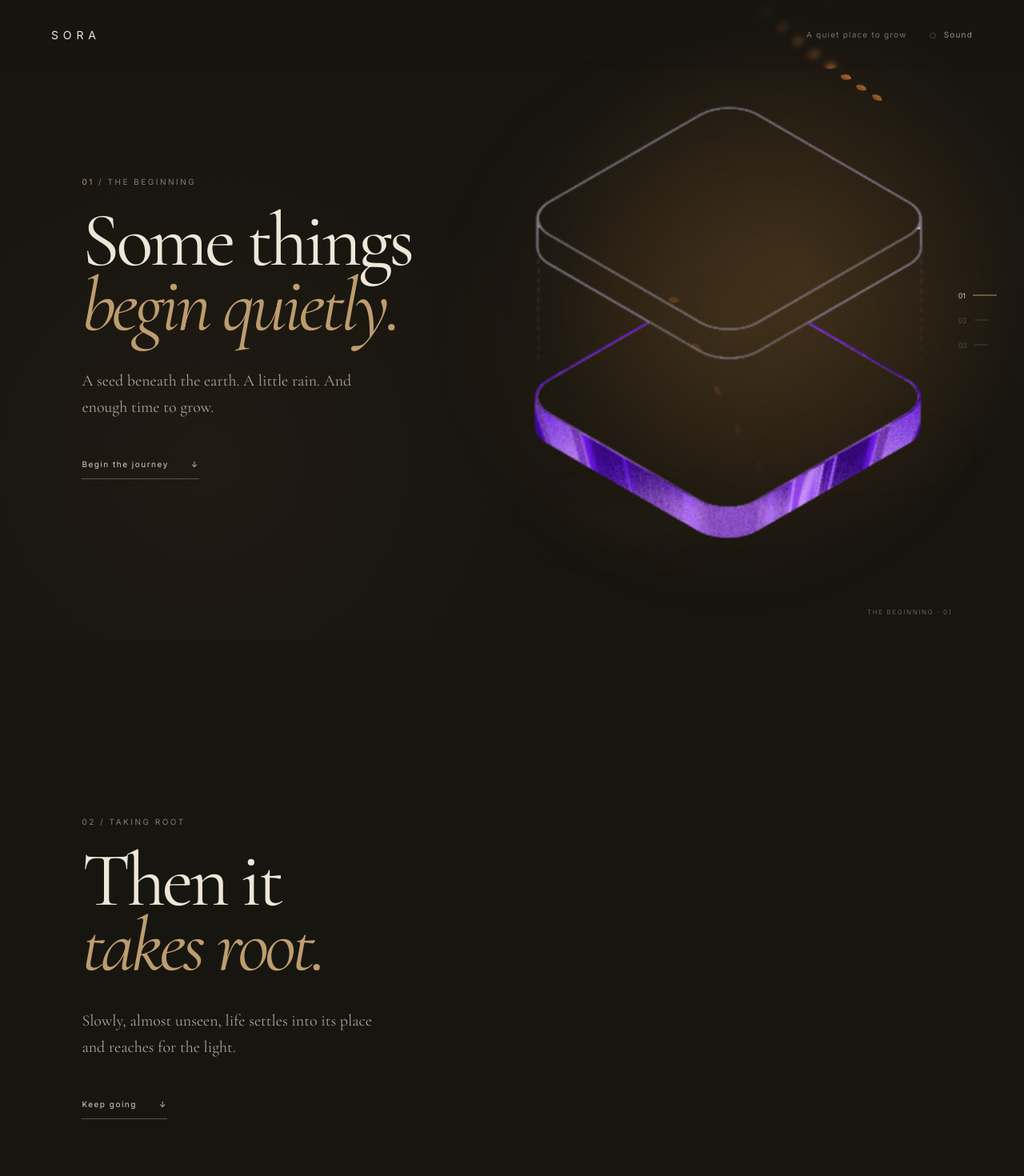
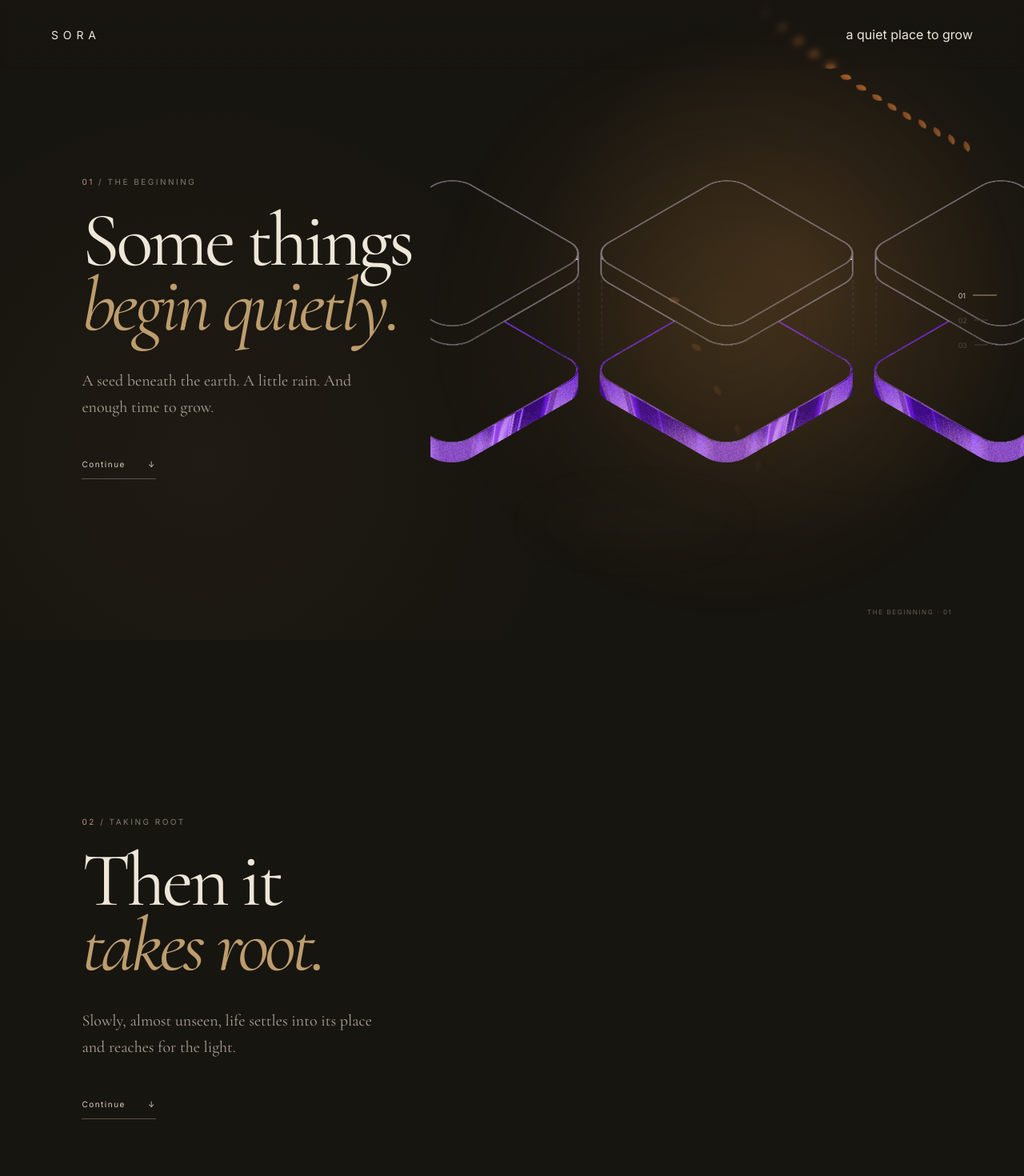
Before and after one commit to RAj-TIWARII/Sora, a React (Vite) app: page / in a window 1280 px wide. Shown: the top 1470 px of the page at 80% size. Built offline with nearby package versions, Linux system fonts and the light colour scheme.

Commit message:
Build layered painted tree scene

```diff
--- a/src/App.jsx
+++ b/src/App.jsx
@@ -3,70 +3,140 @@ import './App.css'
 import treeArtwork from './assets/hero.png'
 
 const phases = [
-  { id: 'beginning', number: '01', kicker: 'The beginning', title: <>Some things<br /><em>begin quietly.</em></>, text: 'A seed beneath the earth. A little rain. And enough time to grow.', accent: 'dawn' },
-  { id: 'roots', number: '02', kicker: 'Taking root', title: <>Then it<br /><em>takes root.</em></>, text: 'Slowly, almost unseen, life settles into its place and reaches for the light.', accent: 'morning' },
-  { id: 'growing', number: '03', kicker: 'Growing', title: <>Little by<br /><em>little.</em></>, text: 'A stem becomes a branch. A branch becomes shade. Time does the rest.', accent: 'golden' },
+  {
+    id: 'beginning',
+    number: '01',
+    kicker: 'The beginning',
+    title: <>Some things<br /><em>begin quietly.</em></>,
+    text: 'A seed beneath the earth. A little rain. And enough time to grow.',
+    tone: 'dawn',
+  },
+  {
+    id: 'roots',
+    number: '02',
+    kicker: 'Taking root',
+    title: <>Then it<br /><em>takes root.</em></>,
+    text: 'Slowly, almost unseen, life settles into its place and reaches for the light.',
+    tone: 'morning',
+  },
+  {
+    id: 'growing',
+    number: '03',
+    kicker: 'Growing',
+    title: <>Little by<br /><em>little.</em></>,
+    text: 'A stem becomes a branch. A branch becomes shade. Time does the rest.',
+    tone: 'golden',
+  },
 ]
+
+const leafCount = Array.from({ length: 20 }, (_, index) => index)
+const breezeCount = Array.from({ length: 12 }, (_, index) => index)
 
 function App() {
   const [activePhase, setActivePhase] = useState(0)
-  const [musicOn, setMusicOn] = useState(false)
 
   useEffect(() => {
     const sections = document.querySelectorAll('[data-phase]')
-    const observer = new IntersectionObserver((entries) => {
-      const visible = entries.filter((entry) => entry.isIntersecting).sort((a, b) => b.intersectionRatio - a.intersectionRatio)[0]
-      if (visible) setActivePhase(Number(visible.target.dataset.phase))
-    }, { threshold: [0.25, 0.5, 0.75], rootMargin: '-10% 0px -10% 0px' })
+    const observer = new IntersectionObserver(
+      (entries) => {
+        const visible = entries
+          .filter((entry) => entry.isIntersecting)
+          .sort((a, b) => b.intersectionRatio - a.intersectionRatio)[0]
+
+        if (visible) setActivePhase(Number(visible.target.dataset.phase))
+      },
+      { threshold: [0.2, 0.45, 0.7], rootMargin: '-10% 0px -10% 0px' },
+    )
+
     sections.forEach((section) => observer.observe(section))
     return () => observer.disconnect()
   }, [])
 
   const phase = phases[activePhase]
-  const moveToPhase = (index) => document.getElementById(phases[index].id)?.scrollIntoView({ behavior: 'smooth' })
+  const moveToPhase = (index) => {
+    document.getElementById(phases[index].id)?.scrollIntoView({ behavior: 'smooth' })
+  }
 
   return (
-    <main className={`sora theme-${phase.accent}`}>
+    <main className={`sora tone-${phase.tone}`}>
       <header className="nav">
         <a className="logo" href="#beginning">SORA</a>
-        <div className="navRight">
-          <span className="season">A quiet place to grow</span>
-          <button className={`sound ${musicOn ? 'on' : ''}`} onClick={() => setMusicOn((value) => !value)}>
-            <span className="soundIcon">◌</span>{musicOn ? '37%' : 'Sound'}
-          </button>
-        </div>
+        <span className="navWhisper">a quiet place to grow</span>
       </header>
 
-      <div className="ambient" aria-hidden="true" />
+      <div className="ambient" aria-hidden="true">
+        <div className="ambientTone toneDawn" />
+        <div className="ambientTone toneMorning" />
+        <div className="ambientTone toneGolden" />
+        <div className="ambientVignette" />
+      </div>
 
       <div className="treeStage" aria-hidden="true">
         <div className="treeHalo" />
-        <div className="treeBreath"><img src={treeArtwork} alt="" className="realTree" /></div>
-        <div className="windLayer">{Array.from({ length: 11 }, (_, index) => <i key={index} style={{ '--i': index }} />)}</div>
-        <div className="leafLayer">{Array.from({ length: 14 }, (_, index) => <i key={index} style={{ '--i': index }} />)}</div>
-        <div className="mist mistOne" /><div className="mist mistTwo" />
+
+        <div className="treeArtwork treeBase">
+          <img src={treeArtwork} alt="" />
+        </div>
+
+        <div className="treeArtwork treeBack">
+          <img src={treeArtwork} alt="" />
+        </div>
+
+        <div className="treeArtwork treeMain">
+          <img src={treeArtwork} alt="" />
+        </div>
+
+        <div className="treeArtwork treeFront">
+          <img src={treeArtwork} alt="" />
+        </div>
+
+        <div className="treeStructure">
+          <img src={treeArtwork} alt="" />
+        </div>
+
+        <div className="windLayer">
+          {breezeCount.map((item) => <i key={item} style={{ '--i': item }} />)}
+        </div>
+
+        <div className="leafLayer">
+          {leafCount.map((item) => <i key={item} style={{ '--i': item }} />)}
+        </div>
+
+        <div className="mist mistOne" />
+        <div className="mist mistTwo" />
       </div>
 
-      <div className="phaseRail">
-        {phases.map((item, index) => <button key={item.id} className={index === activePhase ? 'active' : ''} onClick={() => moveToPhase(index)}><span>{item.number}</span><i /></button>)}
+      <div className="phaseRail" aria-label="Story phases">
+        {phases.map((item, index) => (
+          <button
+            key={item.id}
+            className={index === activePhase ? 'active' : ''}
+            onClick={() => moveToPhase(index)}
+            type="button"
+          >
+            <span>{item.number}</span>
+            <i />
+          </button>
+        ))}
       </div>
 
-      <section className="story" id="beginning" data-phase="0">
-        <div className="storyCopy">
-          <p className="eyebrow"><span>{phase.number}</span> / {phase.kicker}</p>
-          <h1>{phase.title}</h1>
-          <p className="storyText">{phase.text}</p>
-          <button className="continue" onClick={() => moveToPhase(1)}>Begin the journey <span>↓</span></button>
-        </div>
-      </section>
-
-      <section className="story" id="roots" data-phase="1">
-        <div className="storyCopy"><p className="eyebrow">02 / Taking root</p><h2>Then it<br /><em>takes root.</em></h2><p className="storyText">Slowly, almost unseen, life settles into its place and reaches for the light.</p><button className="continue" onClick={() => moveToPhase(2)}>Keep going <span>↓</span></button></div>
-      </section>
-
-      <section className="story" id="growing" data-phase="2">
-        <div className="storyCopy"><p className="eyebrow">03 / Growing</p><h2>Little by<br /><em>little.</em></h2><p className="storyText">A stem becomes a branch. A branch becomes shade. Time does the rest.</p><button className="continue" onClick={() => moveToPhase(0)}>Start again <span>↗</span></button></div>
-      </section>
+      {phases.map((item, index) => (
+        <section className="story" id={item.id} data-phase={index} key={item.id}>
+          <div className="storyCopy">
+            <p className="eyebrow"><span>{item.number}</span> / {item.kicker}</p>
+            <h1>{item.title}</h1>
+            <p className="storyText">{item.text}</p>
+            <button
+              className="continue"
+              onClick={() => moveToPhase(index === phases.length - 1 ? 0 : index + 1)}
+              type="button"
+            >
+              {index === phases.length - 1 ? 'Start again' : 'Continue'}
+              <span>{index === phases.length - 1 ? '↗' : '↓'}</span>
+            </button>
+          </div>
+        </section>
+      ))}
 
       <div className="treeCaption">{phase.kicker} · {phase.number}</div>
       <div className="grain" aria-hidden="true" />
```
